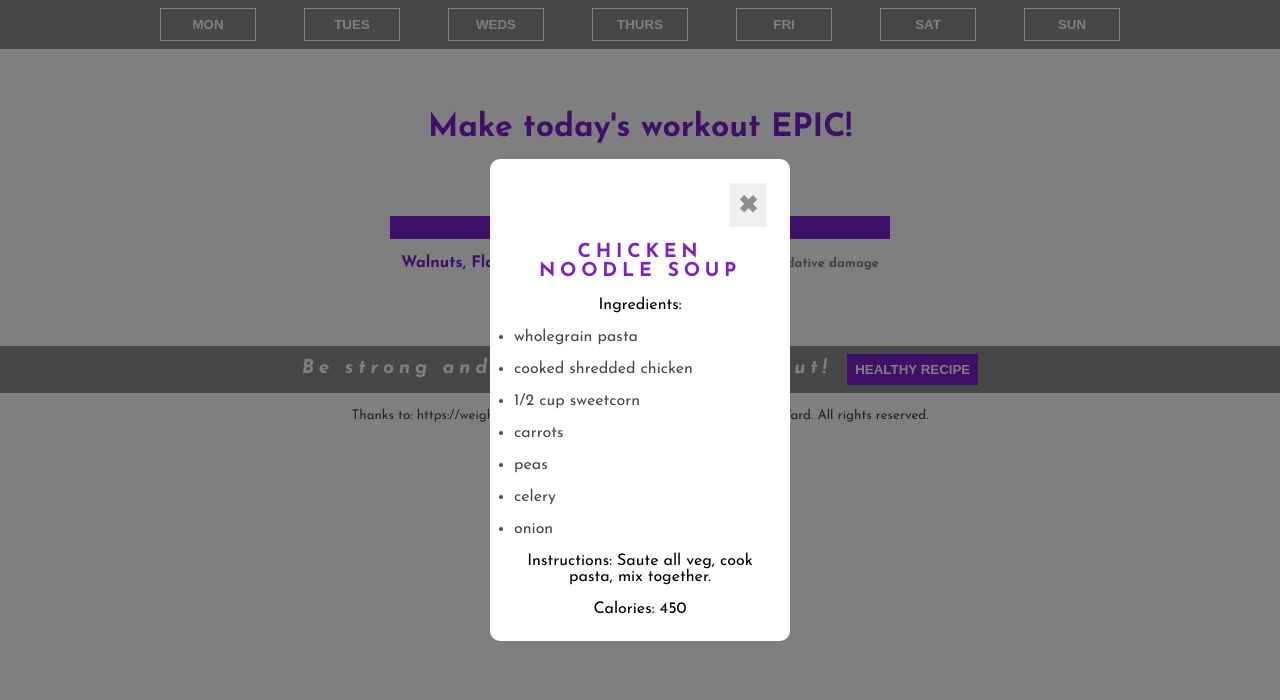
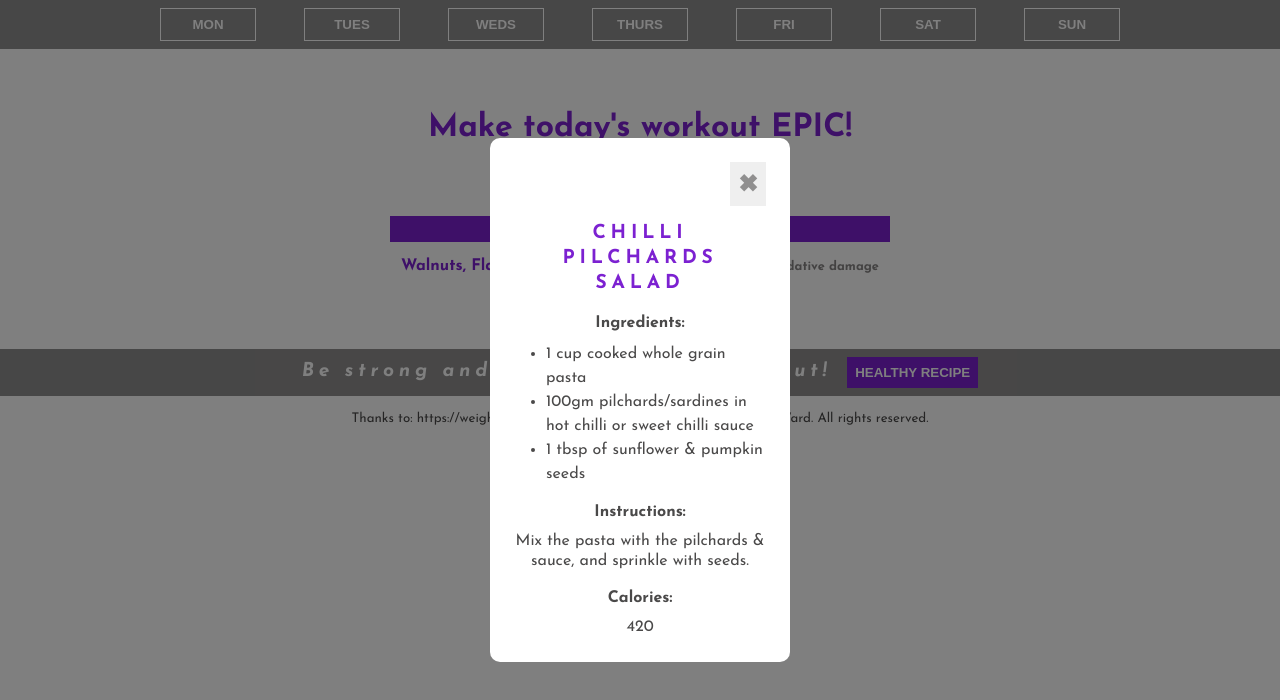
Before and after one commit to bward67/workout-app, a React (Vite) app: page / in a window 1280 px wide. Both pictures are taken after a click on the button "HEALTHY RECIPE". Shown: the top 700 px of the page. Built offline with nearby package versions, Linux system fonts and the light colour scheme.

Commit message:
Recipe formatting

```diff
--- a/src/components/HealthyRecipeModal.jsx
+++ b/src/components/HealthyRecipeModal.jsx
@@ -3,6 +3,9 @@ import recipeData from "../healthyRecipe.js";
 
 const HealthyRecipeModal = ({ setShowHealthyRecipe }) => {
   //console.log(recipeData);
+  const randomIndex = Math.floor(Math.random() * recipeData.length);
+  const randomRecipe = recipeData[randomIndex];
+  // console.log(randomRecipe);
 
   function handleCloseModal() {
     setShowHealthyRecipe(false);
@@ -14,21 +17,23 @@ const HealthyRecipeModal = ({ setShowHealthyRecipe }) => {
         <button className="close-modal" onClick={handleCloseModal}>
           &#10006;
         </button>
-        <h3>{recipeData[3].name}</h3>
-        <ul>
-          Ingredients:
-          {recipeData[3].ingredients.map((item, index) => {
-            return (
-              <li key={index} className="recipe-ingredients">
-                {item}
-              </li>
-            );
-          })}
-        </ul>
-        <p className="recipe-instructions">
-          Instructions: {recipeData[3].method}{" "}
-        </p>
-        <p> Calories: {recipeData[3].calories}</p>
+        {randomRecipe && (
+          <div className="recipe-card">
+            {/* <img src={randomRecipe.image} alt={randomRecipe.title} /> */}
+            <h3>{randomRecipe.name}</h3>
+
+            <p className="recipe-sml-headings">Ingredients:</p>
+            <ul className="recipe-ingredients">
+              {randomRecipe.ingredients.map((ingredient, i) => (
+                <li key={i}>{ingredient}</li>
+              ))}
+            </ul>
+            <p className="recipe-sml-headings">Instructions: </p>
+            <p>{randomRecipe.method}</p>
+            <p className="recipe-sml-headings">Calories:</p>
+            <p>{randomRecipe.calories}</p>
+          </div>
+        )}
       </div>
     </div>
   );
--- a/src/healthyRecipe.js
+++ b/src/healthyRecipe.js
@@ -2,94 +2,94 @@ const data = [
   {
     name: "Pesto Feta Salad",
     ingredients: [
-      "wholegrain pasta",
-      " pesto sauce",
-      "feta cheese",
-      "red onion",
+      "1 cup cooked whole grain pasta",
+      "1 tbsp pesto sauce",
+      "1 inch cube feta cheese",
+      "sliced red onion",
     ],
     calories: 480,
-    method:
-      "Cook pasta, mix with pesto, crumble feta, and add sliced red onion.",
+    method: "Mix the pasta with the pesto and onion, them crumble in the feta",
   },
   {
     name: "Chilli Pilchards Salad",
     ingredients: [
-      "whole grain pasta",
-      "100gm pilchards in hot chilli or sweet chilli sauce",
-      "1 tablespoon of sunflower and pumpkin seeds",
+      "1 cup cooked whole grain pasta",
+      "100gm pilchards/sardines in hot chilli or sweet chilli sauce",
+      "1 tbsp of sunflower & pumpkin seeds",
     ],
     calories: 420,
     method:
-      "Cook pasta, mix with pilchards and sauce, and sprinkle with seeds.",
+      "Mix the pasta with the pilchards & sauce, and sprinkle with seeds.",
   },
   {
     name: "Chicken & Avocado Salad",
     ingredients: [
-      "wholegrain pasta",
+      "1 cup of cooked whole grain pasta",
       "100gm cooked chicken breast",
-      "1/2 avocado",
-      "1 tablespoon of sunflower and pumpkin seeds",
+      "1/2 avocado, sliced thinly",
+      "1 tbsp of sunflower & pumpkin seeds",
     ],
     calories: 500,
     method:
-      "Cook pasta, mix with chicken, diced avocado, and sprinkle with seeds.",
+      "Mix the pasta with the chicken and avocado, and sprinkle with seeds.",
   },
   {
     name: "Chicken Noodle Soup",
     ingredients: [
-      "wholegrain pasta",
-      "cooked shredded chicken",
-      "1/2 cup sweetcorn",
-      "carrots",
-      "peas",
-      "celery",
-      "onion",
+      "1 cup of chicken stock",
+      "1/4 cup of dried noodles (egg or rice noodles)",
+      "1/4 cup of cooked shredded chicken breast",
+      "1 tbsp sweetcorn - canned or frozen",
+      "1 tbsp carrots - frozen or fresh",
+      "1 tbsp peas - frozen or fresh",
+      "1 tbsp celery - chopped",
+      "1 tbsp onion",
+      "1 clove garlic",
     ],
     calories: 450,
-    method: "Saute all veg, cook pasta, mix together.",
+    method:
+      "Finely chop and saute onion and garlic in a tbsp vegetable oil, add stock and the rest of the ingredients except for the noodles and leave for 5-10 hours in a slow cooker on low. 8 mins before serving, add the noodles and cook until soft. Season with salt and pepper to taste.",
   },
   {
     name: "Greek Yogurt & Berry Parfait",
     ingredients: [
       "200gm Greek yogurt",
       "1/2 cup mixed berries (blueberries, strawberries)",
-      "1 tablespoon of honey or maple syrup (optional)",
     ],
-    calories: 300,
-    method:
-      "Layer Greek yogurt with mixed berries and drizzle with honey or syrup.",
+    calories: 250,
+    method: "Layer Greek yogurt with mixed berries ",
   },
 
   {
     name: "Roasted Root Vegetable Salad",
     ingredients: [
-      "sweet potatoes",
-      "carrots",
-      "beetroot",
-      "olive oil",
-      "feta cheese",
-      "watercress or spinach",
-      "balsamic vinegar",
-      "sunflower and pumpkin seeds",
+      "1/2 sweet potato",
+      "1 carrot",
+      "1 beetroot",
+      "2 tbsps olive oil",
+      "1 inch cube feta cheese - crumbled",
+      "2 handfuls of watercress or spinach",
+      "1 tbsp balsamic vinegar",
+      "sunflower & pumpkin seeds",
     ],
-    calories: 300,
+    calories: 400,
     method:
-      "Roast all veg 180C for 30 mins, mix with the rest of ingredients while still warm or you can eat it cold later.",
+      "Chop all veg and toss them in oil, roast on 180C for 30 mins, mix with the rest of ingredients while still warm or you can eat it cold later.",
   },
 
   {
     name: "Watercress Salad",
     ingredients: [
-      "red onion",
-      "garlic",
-      "cherry tomatoes",
-      "feta cheese",
-      "watercress or spinach",
-      "balsamic vinegar",
-      "sunflower and pumpkin seeds",
+      "a few slices of red onion",
+      "4-5 cherry tomatoes",
+      "1 inch cube of feta cheese - crumbled",
+      "2 handfuls of watercress or spinach",
+      "1 tbsp balsamic vinegar",
+      "sunflower & pumpkin seeds",
     ],
     calories: 300,
-    method: "Chop and toss.",
+    method:
+      "Chop all the vegetables and toss together. Drizzle with balsamic vinegar and sprinkle with seeds.",
   },
 ];
 
--- a/src/workoutStyle.css
+++ b/src/workoutStyle.css
@@ -67,14 +67,14 @@ h4 span {
   color: var(--var--color-grey-light-headings);
 }
 h5 {
-  color: var(--var--color-white);
   text-transform: uppercase;
-  letter-spacing: 7px;
-  background-color: var(--var--color-main);
-  padding-block: 0.3rem;
 }
 h6 {
   padding-top: -25px;
+}
+p {
+  color: var(--var--color-grey-medium-p);
+  line-height: 1.3;
 }
 small {
   color: var(--var--color-grey-medium-p);
@@ -211,6 +211,12 @@ button:hover {
   display: flex;
   flex-direction: column;
 }
+.interesting-things h5 {
+  color: var(--var--color-white);
+  letter-spacing: 7px;
+  background-color: var(--var--color-main);
+  padding-block: 0.5rem 0.3rem;
+}
 .sat-interesting-things {
   margin-top: 1.5rem;
 }
@@ -239,11 +245,7 @@ button:hover {
   align-items: center;
   justify-content: center;
 }
-/* .progress-history li {
-  margin-top: 0.5rem;
-  display: flex;
-  align-items: center;
-} */
+
 .progress-row {
   display: flex;
   align-items: center;
@@ -284,11 +286,26 @@ button:hover {
   display: flex;
   flex-direction: column;
 }
+
+.recipe-card {
+  display: flex;
+  flex-direction: column;
+}
+.recipe-card h3 {
+  line-height: 1.3;
+}
 .recipe-ingredients {
-  margin-top: 1rem;
+  margin: 0 0 0 2rem;
   text-align: left;
   color: var(--var--color-grey-medium-p);
+  line-height: 1.5;
 }
+.recipe-sml-headings {
+  color: var(--var--color-grey-medium-p);
+  font-weight: bold;
+  margin-bottom: -0.5rem;
+}
+
 .close-modal {
   cursor: pointer;
   color: var(--var--color-grey-headings);
```
